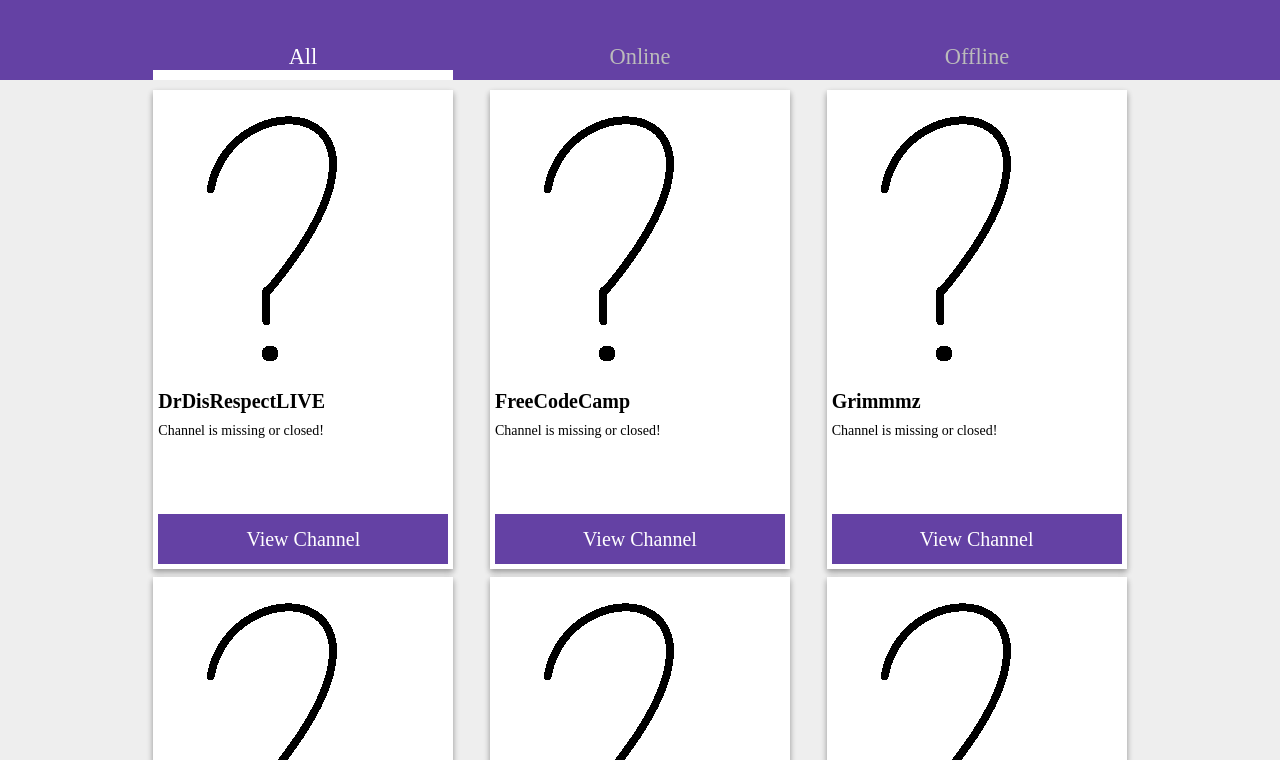
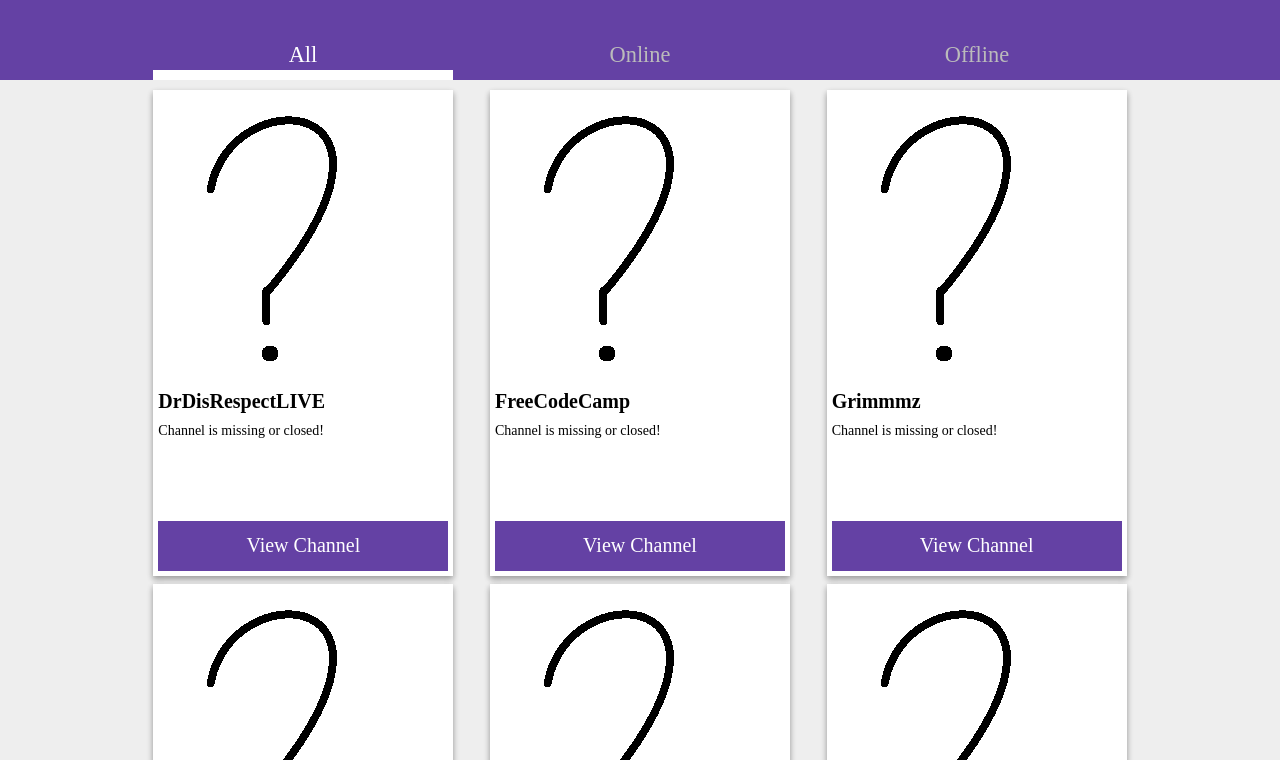
Before and after one commit to Squibs/twitch-streamers, a plain HTML site: page index.html in a window 1280 px wide. Shown: the part 40-800 px from the top of the page. Drawn offline with Linux system fonts and the light colour scheme; no server answers.

Commit message:
Satisfied with these iOS fixes.

```diff
--- a/css/main.css
+++ b/css/main.css
@@ -9,15 +9,17 @@
 		"header			header		header"
 		"left-margin	main		right-margin";
 	margin: 0 auto;
-	padding-bottom: 30px;
 	background-color: #eee;
 	min-width: 280px;
 	align-items: start; /* chrome fix */
+	height: 1%; /* only solution i could come up with for another iOS fix */
+	overflow-x: hidden;
 }
 
 #title {
 	grid-area: header;
 	text-align: center;
+	height: inherit;
 }
 
 #left-margin {
@@ -35,6 +37,8 @@
 	grid-row-gap: 1vh;
 	grid-column-gap: 1%;
 	justify-items: center;
+	height: 100%;
+	padding-bottom: 8px;
 }
 
 @media (min-width: 1110px) {
@@ -93,6 +97,7 @@
 	list-style-type: none;
 	max-width: 300px;
 	width: 100%;
+	height: 28px;
 	border-bottom: 10px solid transparent;
 	justify-self: center;
 	padding-top: 5px;
@@ -144,7 +149,6 @@
 	background-color: grey;
 	width: 100%;
 	height: 100%;
-	min-height: 100%;
 	background-color: white;
 	transition: all .2s ease-in-out;
 	box-shadow: 0 3px 6px rgba(0, 0, 0, 0.16), 0 3px 6px rgba(0, 0, 0, 0.23);
@@ -185,7 +189,7 @@
 }
 
 .streamer-status {
-	margin-top: auto;
+	margin-top: 10px;
 	margin-left: 5px;
 	font-size: 12px;
 	margin-bottom: 10px;
@@ -201,7 +205,8 @@
 }
 
 .view-streamer {
-  height: 25%;
+  	height: 25%;
+	min-height: 25px;
 	margin: 5px;
 	background-color: #6441a4;
 	display: flex;
@@ -210,6 +215,7 @@
 	text-decoration: none;
 	color: white;
 	font-size: 1.25em;
+	margin-top: auto;
 }
 
 .view-streamer:hover {
```
